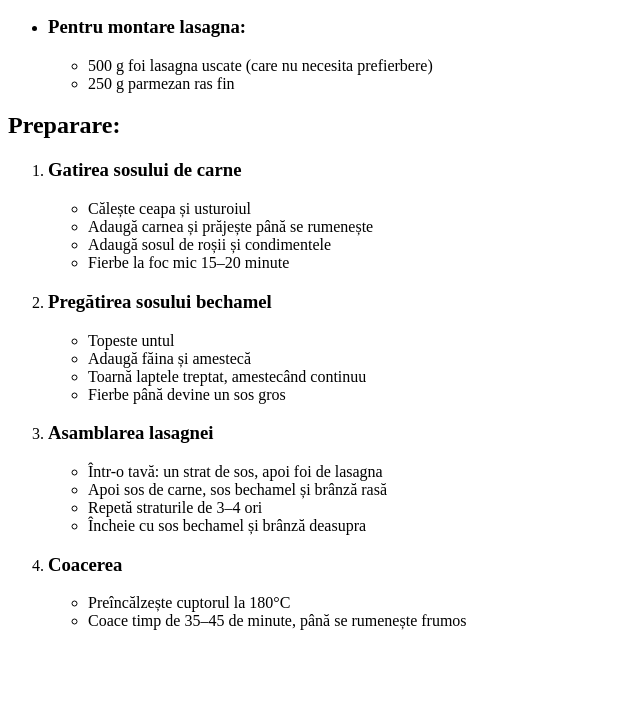
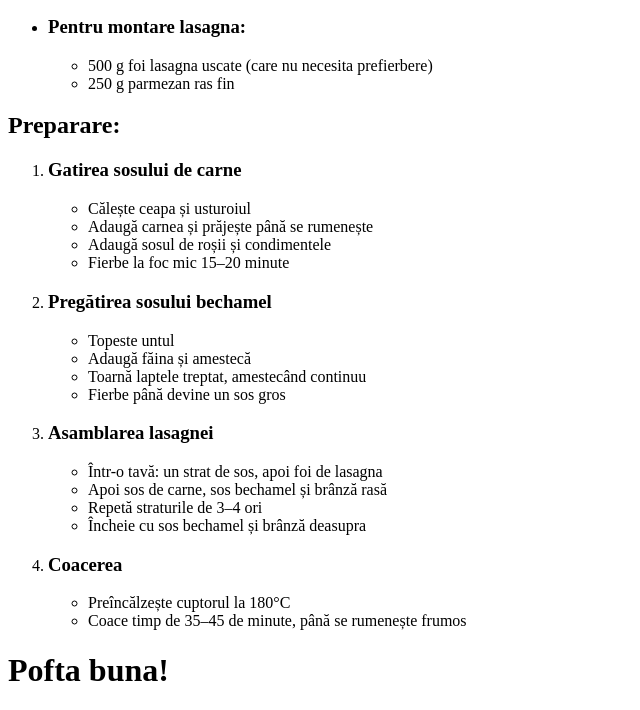
Before and after one commit to Cali042008/odin-recipes, a plain HTML site: page recipes/lasagna.html in a window 1280 px wide. Shown: the part 1039-1749 px from the top of the page, without its empty margins (0-640 px from the left). Before the commit the page ends 1685 px from the top, so only its background shows below. Drawn offline with Linux system fonts and the light colour scheme.

Commit message:
Completed(with a small change)

```diff
--- a/recipes/lasagna.html
+++ b/recipes/lasagna.html
@@ -70,5 +70,6 @@
             <li>Coace timp de 35–45 de minute, până se rumenește frumos</li>
         </ul>
     </ol>
+    <h1>Pofta buna!</h1>
 </body>
 </html>
```
